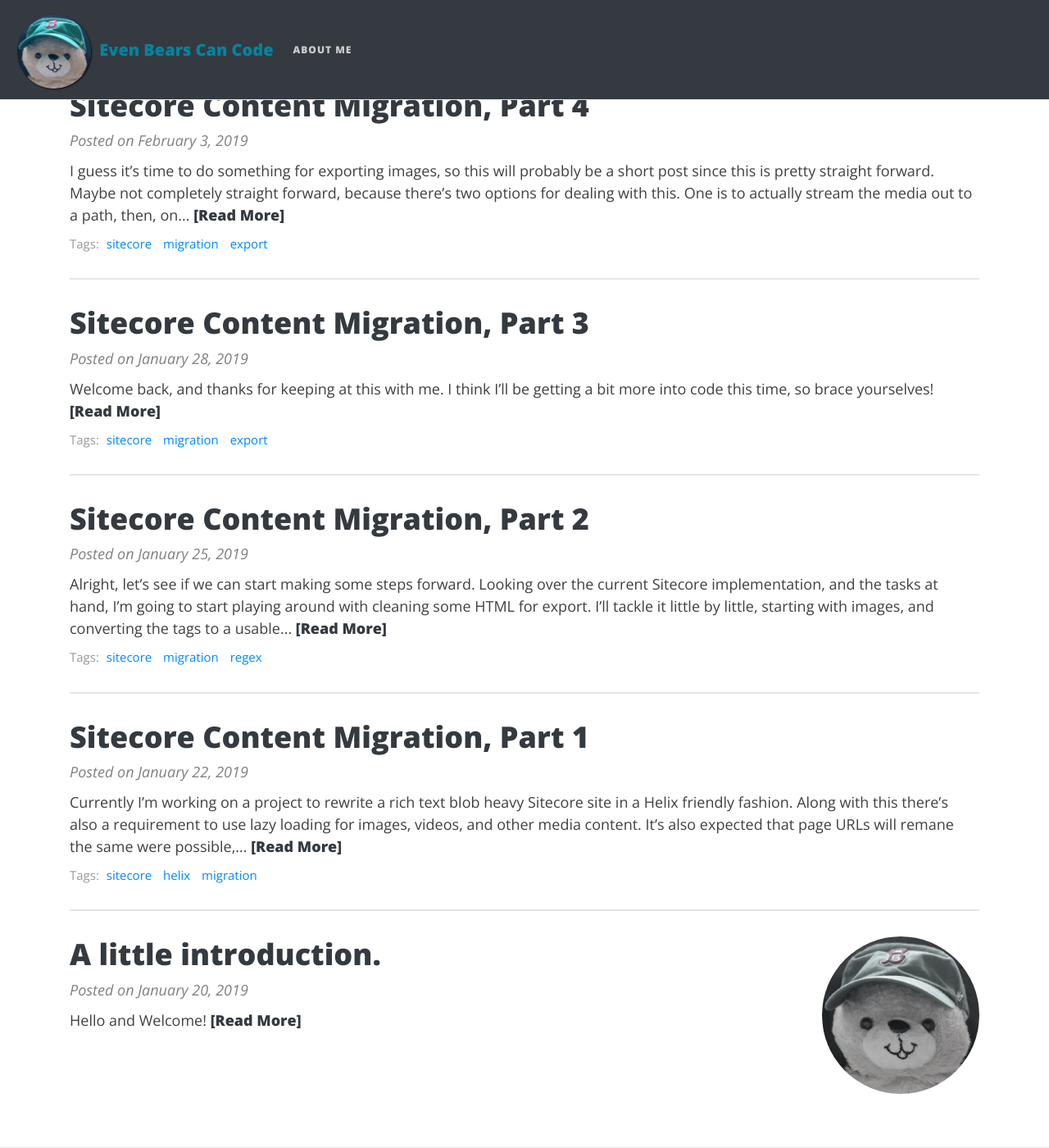
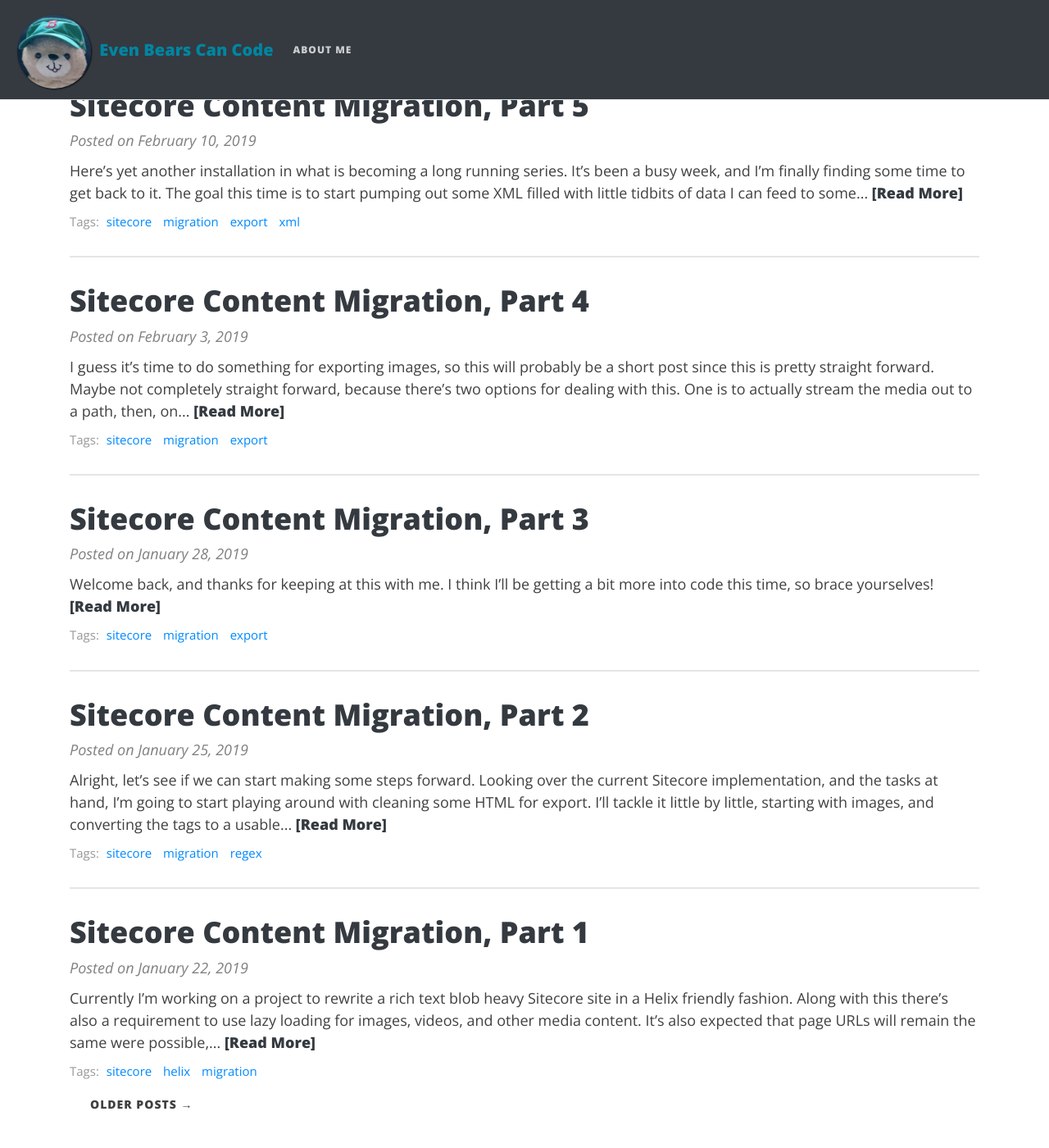
Before and after one commit to BearInHat/bearinhat.github.io, a Jekyll site: the page built from index.html, in a window 1280 px wide and 1400 px high, scrolled down 304 px. Shown: the whole window at 82% size. Built offline with Jekyll 4.4.1, drawn with Linux system fonts in a browser that asks for light colours; nearby versions of some CDN libraries; the list of posts is cut into pages by our own code; some of the changed lines change nothing that is shown.

Commit message:
Post 5, spelling

````diff
--- a/_posts/2019-01-22-sitecore-content-migration-part-1.md
+++ b/_posts/2019-01-22-sitecore-content-migration-part-1.md
@@ -4,7 +4,7 @@
 tags: [sitecore, helix, migration]
 ---
 
-Currently I'm working on a project to rewrite a rich text blob heavy Sitecore site in a Helix friendly fashion.  Along with this there's also a requirement to use lazy loading for images, videos, and other media content. It's also expected that page URLs will remane the same were possible, to avoid any hits to SEO.  This is going to be a bit of a challenge though, since they want to go to a single page format for media, even though it's currently in a multi page format.
+Currently I'm working on a project to rewrite a rich text blob heavy Sitecore site in a Helix friendly fashion.  Along with this there's also a requirement to use lazy loading for images, videos, and other media content. It's also expected that page URLs will remain the same were possible, to avoid any hits to SEO.  This is going to be a bit of a challenge though, since they want to go to a single page format for media, even though it's currently in a multi page format.
 
 The approach will be to cleanse the existing HTML in the rich text fields and place them back, blob-style, into the new templates, then have editors use a full Helix style editor experience after that.  The cleansing is promising to be a blast, because a lot of the legacy content was initially migrated to Sitecore from a previous CMS, and there's stale sources, in the HTML tags, pointing to the old site! This is all being managed with rewrites currently, but while I'm here I might as well deal with it, so I'll also have to capture and cleanse these links to be a relative path.
 
--- /dev/null
+++ b/_posts/2019-02-10-sitecore-content-migration-part-5.md
@@ -0,0 +1,194 @@
+---
+layout: post
+title: Sitecore Content Migration, Part 5
+tags: [sitecore, migration, export, xml]
+---
+
+Here's yet another installation in what is becoming a long running series. It's been a busy week, and I'm finally finding some time to get back to it. The goal this time is to start pumping out some XML filled with little tidbits of data I can feed to some other monster of a process that will transform it into something else entirely. Whether by magic or biology, it must be done.
+
+When dealing with templates, I like to go with the Glass.Mapper/struct approach, and express each template with IDs and field names.  Consistency is tedious, but it helps, mostly, right? In this example I'll mock up an article of sorts, structured with a parent item which holds some common data, and child pages, which are actually rendered in the current site. As mention in [part 1](/2019-01-22-sitecore-content-migration-part-1) in this series, we have to convert to a single page article.  Since the child items are pages, they hold the metadata, but these articles will become single page, so the stakeholders agreed that the meta from the first page will be used.
+
+<p class="mb-0">The basic template structure looks something like this:</p>
+
+```cs
+    public struct Templates
+    {
+        public struct Article
+        {
+            public const string TemplateIdString = "306D9178-1442-446B-8AFB-3FEEBAAE28CE";
+            public static readonly ID TemplateId = new ID(TemplateIdString);
+
+
+            public struct Fields
+            {
+                public static readonly ID ArticleTitle = new ID("849681EC-6FEC-4DB2-AE88-14CA1588F05D");
+                public const string ArticleTitle_FieldName = "Article Title";
+
+                public static readonly ID ArticleSubtitle = new ID("17C51CB8-DC4C-4122-BCCB-464D7C8D95BB");
+                public const string ArticleSubtitle_FieldName = "Article Subtitle";
+
+                public static readonly ID ArticleLinkSummary = new ID("49C36C93-F75F-4E38-BEBD-AFEE4E08CEA9");
+                public const string ArticleLinkSummary_FieldName = "Article Link Summary";
+
+                public static readonly ID ArticleImage = new ID("BEF85044-41FC-445D-A2B5-20F6D20E46DB");
+                public const string ArticleImage_FieldName = "Article Image";
+
+            }
+        }
+
+        public struct ArticlePage
+        {
+            public const string TemplateIdString = "4C2CFD94-4F18-4D39-ACE8-E0A69C6C6660";
+            public static readonly ID TemplateId = new ID(TemplateIdString);
+
+
+            public struct Fields
+            {
+                public static readonly ID ArticlePageTitle = new ID("67314EC3-C969-4B46-BC38-676CF6C6A360");
+                public const string ArticlePageTitle_FieldName = "Article Page Title";
+
+                public static readonly ID ArticlePageSubtitle = new ID("096335E7-1E04-40C4-8893-59C697B4B72E");
+                public const string ArticlePageSubtitle_FieldName = "Article Page Subtitle";
+
+                public static readonly ID Content = new ID("8E4C6F5F-E06D-49F0-B119-E91DCCD58D5B");
+                public const string Content_FieldName = "Content";
+
+            }
+        }
+
+        public struct Metadata
+        {
+            public const string TemplateIdString = "5DA93029-1EAB-41F9-8D3E-39DAC3F1A7E0";
+            public static readonly ID TemplateId = new ID(TemplateIdString);
+
+            public struct Fields
+            {
+                public static readonly ID MetaKeywords = new ID("440D814B-A651-4AC9-9EA5-345515E88B9D");
+                public const string MetaKeywords_FieldName = "Meta Keywords";
+
+                public static readonly ID MetaDescription = new ID("160FFC0C-2120-4D1A-8E72-5F910F611D67");
+                public const string MetaDescription_FieldName = "Meta Description";
+
+                public static readonly ID MetaTitle = new ID("F5B90D7B-85C4-4E57-8885-12B4313462B9");
+                public const string MetaTitle_FieldName = "Meta Title";
+
+                public static readonly ID Robots = new ID("D1D0726C-707E-4739-A54B-19DEB9380AC0");
+                public const string Robots_FieldName = "Robots";
+
+            }
+        }
+    }
+```
+
+<p class="mb-0">I'll break the templates into nodes, so we can do this from any level in the tree if need be. Now to run through an article and push things out in some sort of XML format...</p>
+
+```cs
+    public static class ArticleHelper
+    {
+        // Feed the monster!
+        public static XmlDocument Export(Item item)
+        {
+            // Make sure it's the right type.
+            if (item.TemplateID != Models.Templates.Article.TemplateId) return null;
+
+            var xDoc = new XmlDocument();
+            var rootNode = ArticleNode(item, xDoc);
+            xDoc.AppendChild(rootNode);
+
+            return xDoc;
+        }
+
+        // Separate this out by nodes.
+        private static XmlElement ArticleNode(Item item, XmlDocument xDoc)
+        {
+            // Nodes, nodes, nodes!
+            var ArticleNode = xDoc.CreateElement(nameof(Models.Templates.Article));
+
+            var articleTitleNode = xDoc.CreateElement(nameof(Models.Templates.Article.Fields.ArticleTitle));
+            articleTitleNode.InnerText = item[Models.Templates.Article.Fields.ArticleTitle];
+            ArticleNode.AppendChild(articleTitleNode);
+
+            var articleSubtitleNode = xDoc.CreateElement(nameof(Models.Templates.Article.Fields.ArticleSubtitle));
+            articleSubtitleNode.InnerText = item[Models.Templates.Article.Fields.ArticleSubtitle];
+            ArticleNode.AppendChild(articleSubtitleNode);
+
+            var articleLinkSummaryNode = xDoc.CreateElement(nameof(Models.Templates.Article.Fields.ArticleLinkSummary));
+            articleLinkSummaryNode.InnerText = item[Models.Templates.Article.Fields.ArticleLinkSummary];
+            ArticleNode.AppendChild(articleLinkSummaryNode);
+
+            var articleImageNode = xDoc.CreateElement(nameof(Models.Templates.Article.Fields.ArticleTOCImage));
+            articleImageNode.InnerText = item[Models.Templates.Article.Fields.ArticleTOCImage];
+            ArticleNode.AppendChild(articleImageNode);
+
+            // Children are expected
+            if (!item.HasChildren) return ArticleNode;
+
+            // More specifically, an article page.
+            var firstPage = item.Children.FirstOrDefault(c => c.TemplateID == Models.Templates.ArticlePage.TemplateId);
+            if (firstPage == null) return ArticleNode;
+
+            // Snag that meta.
+            var metaKeywordsNode = xDoc.CreateElement(nameof(Models.Templates.Metadata.Fields.MetaKeywords));
+            metaKeywordsNode.InnerText = item[Models.Templates.Metadata.Fields.MetaKeywords];
+            ArticleNode.AppendChild(metaKeywordsNode);
+
+            var metaDescriptionNode = xDoc.CreateElement(nameof(Models.Templates.Metadata.Fields.MetaDescription));
+            metaDescriptionNode.InnerText = item[Models.Templates.Metadata.Fields.MetaDescription];
+            ArticleNode.AppendChild(metaDescriptionNode);
+
+            var metaTitleNode = xDoc.CreateElement(nameof(Models.Templates.Metadata.Fields.MetaTitle));
+            metaTitleNode.InnerText = item[Models.Templates.Metadata.Fields.MetaTitle];
+            ArticleNode.AppendChild(metaTitleNode);
+
+            var robotsNode = xDoc.CreateElement(nameof(Models.Templates.Metadata.Fields.Robots));
+            robotsNode.InnerText = item[Models.Templates.Metadata.Fields.Robots];
+            ArticleNode.AppendChild(robotsNode);
+
+            // Pluralization, eh?
+            var pagesNode = xDoc.CreateElement($"{nameof(Models.Templates.ArticlePage)}s");
+
+            // Everyone loves loops.
+            foreach (Item itemChild in item.Children)
+            {
+                var articlePageNode = ArticlePageNode(xDoc, itemChild);
+
+                pagesNode.AppendChild(articlePageNode);
+            }
+
+            ArticleNode.AppendChild(pagesNode);
+
+            return ArticleNode;
+        }
+
+        // Same game, new node.
+        private static XmlElement ArticlePageNode(XmlDocument xDoc, Item itemChild)
+        {
+            // So much nodez.
+            var ArticlePageNode = xDoc.CreateElement(nameof(Models.Templates.ArticlePage));
+
+            var articlePageTitleNode = xDoc.CreateElement(nameof(Models.Templates.ArticlePage.Fields.ArticlePageTitle));
+            articlePageTitleNode.InnerText = itemChild[Models.Templates.ArticlePage.Fields.ArticlePageTitle];
+            ArticlePageNode.AppendChild(articlePageTitleNode);
+
+            var articlePageSubtitleNode =
+                xDoc.CreateElement(nameof(Models.Templates.ArticlePage.Fields.ArticlePageSubtitle));
+            articlePageSubtitleNode.InnerText = itemChild[Models.Templates.ArticlePage.Fields.ArticlePageSubtitle];
+            ArticlePageNode.AppendChild(articlePageSubtitleNode);
+
+            var contentNode = xDoc.CreateElement(nameof(Models.Templates.ArticlePage.Fields.Content));
+            // Oh my god, look, it's that other thing, you know.
+            var html = HtmlHelper.CleanImageTags(itemChild,
+                Models.Templates.ArticlePage.Fields.Content_FieldName);
+            contentNode.InnerText = WebUtility.HtmlEncode(html);
+            ArticlePageNode.AppendChild(contentNode);
+
+            return ArticlePageNode;
+        }
+    }
+```
+
+That's pretty much what's going to be happening from here on out for exporting.  Lots of templates, lots of XML, and some more templates & XML.  I imagine the mapping back from XML to items will also look al ot like this, but we'll see if that holds true next time around.
+
+As we've been taught by so many kittens, hang in there.
+
+-Ben
````
